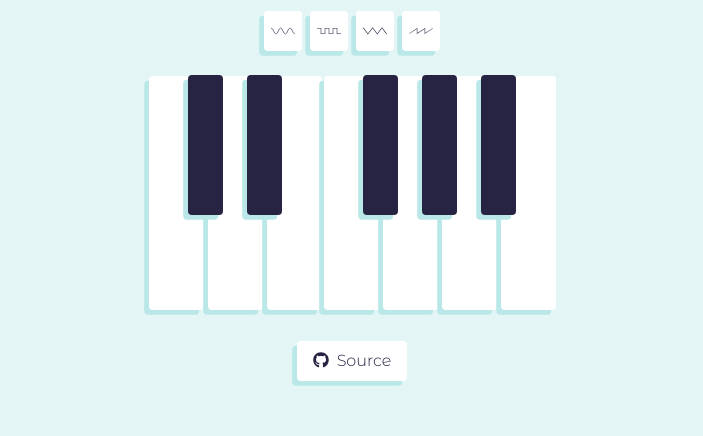
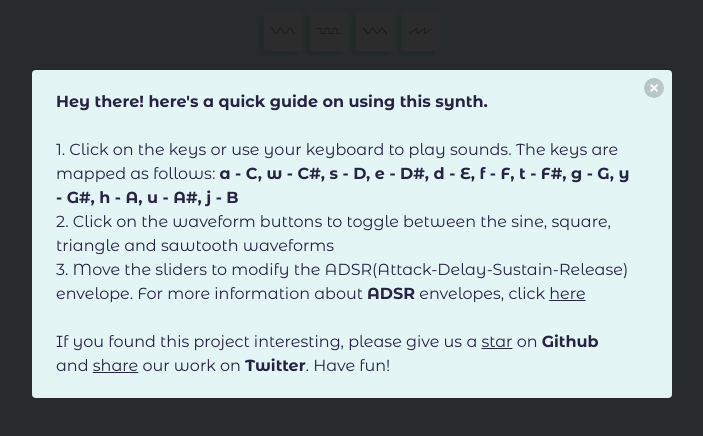
Before and after one commit to gauthammk/Virtual-Synth, a Vue app: page / in a window 1280 px wide. Shown: the part 166-602 px from the top of the page, without its empty margins (288-991 px from the left). Built offline with nearby package versions, Linux system fonts and the light colour scheme.

Commit message:
added guide and twitter intent

```diff
--- a/src/App.vue
+++ b/src/App.vue
@@ -2,7 +2,7 @@
   <div class="section is-vcentered">
     <Heading />
     <Piano />
-    <Info />
+    <Links />
   </div>
 </template>
 
@@ -10,11 +10,11 @@
 import "./../node_modules/bulma/css/bulma.css";
 import Heading from "./components/Heading";
 import Piano from "./components/Piano";
-import Info from "./components/Info";
+import Links from "./components/Links";
 
 export default {
   name: "App",
-  components: { Heading, Piano, Info },
+  components: { Heading, Piano, Links },
   methods: {},
 };
 </script>
--- a/src/components/Info.vue
+++ /dev/null
@@ -1,35 +0,0 @@
-<template>
-  <div class="mt-5 container has-text-centered">
-    <a class="button" href="https://github.com/gauthammk/Virtual-Synth">
-      <span class="is-large mr-2">
-        <i class="fab fa-github custom-text-dark"></i>
-      </span>
-      <span class="custom-text-dark custom-regular-text">Source</span>
-    </a>
-  </div>
-</template>
-
-<script>
-export default {
-  name: "Info",
-};
-</script>
-
-<style scoped>
-.button {
-  border: none;
-  box-shadow: -0.3rem 0.3rem 0 0 #bae8e8;
-}
-.button:focus {
-  border: none;
-  box-shadow: -0.3rem 0.3rem 0 0 #bae8e8;
-}
-.button:active {
-  border: none;
-  box-shadow: none;
-}
-.is-large {
-  height: 100%;
-  width: 100%;
-}
-</style>
--- /dev/null
+++ b/src/components/Links.vue
@@ -0,0 +1,99 @@
+<template>
+  <div class="mt-5 container">
+    <div class="buttons is-centered">
+      <a class="button" @click="isGuideActive = true">
+        <span class="is-large mr-2">
+          <i class="fas fa-info-circle custom-text-dark"></i>
+        </span>
+        <span class="custom-text-dark custom-regular-text">Guide</span>
+      </a>
+      <a class="button" href="https://github.com/gauthammk/Virtual-Synth">
+        <span class="is-large mr-2">
+          <i class="fab fa-github custom-text-dark"></i>
+        </span>
+        <span class="custom-text-dark custom-regular-text">Source</span>
+      </a>
+      <a class="button" :href="twitterHref">
+        <span class="is-large mr-2">
+          <i class="fab fa-twitter custom-text-dark"></i>
+        </span>
+        <span class="custom-text-dark custom-regular-text">Tweet</span>
+      </a>
+    </div>
+    <!-- Display the guide if isGuideActive is true -->
+    <div class="modal" v-bind:class="{ 'is-active': isGuideActive }">
+      <div
+        class="modal-background"
+        @click="isGuideActive = !isGuideActive"
+      ></div>
+      <div class="modal-content">
+        <div class="notification  custom-notification custom-text-dark">
+          <button
+            class="delete"
+            aria-label="close"
+            @click="isGuideActive = !isGuideActive"
+          ></button>
+          <strong>Hey there! here's a quick guide on using this synth. </strong>
+          <br /><br />
+          1. Click on the keys or use your keyboard to play sounds. The keys are
+          mapped as follows:
+          <strong
+            >a - C, w - C#, s - D, e - D#, d - E, f - F, t - F#, g - G, y - G#,
+            h - A, u - A#, j - B</strong
+          >
+          <br />
+          2. Click on the waveform buttons to toggle between the sine, square,
+          triangle and sawtooth waveforms
+          <br />
+          3. Move the sliders to modify the ADSR(Attack-Delay-Sustain-Release)
+          envelope. For more information about <strong>ADSR</strong> envelopes,
+          click
+          <a href="https://en.wikipedia.org/wiki/Envelope_(music)">here</a>
+          <br />
+          <br />If you found this project interesting, please give us a
+          <a href="">star</a> on <strong>Github</strong> and
+          <a class="twitter-share-button" :href="twitterHref">share</a>
+          our work on <strong>Twitter</strong>. Have fun!
+        </div>
+      </div>
+    </div>
+  </div>
+</template>
+
+<script>
+export default {
+  name: "Info",
+  data: function() {
+    return {
+      isGuideActive: true,
+      twitterHref:
+        "http://twitter.com/intent/tweet?text=" +
+        escape(
+          "Hey everyone, check out this virtual synth! \n\nhttps://virtual-synth.netlify.app/ \n\n#virtualsynth #music #ADSR #webdev \n\n@i_amgmk @Anannya13379222"
+        ),
+    };
+  },
+};
+</script>
+
+<style scoped>
+.button {
+  border: none;
+  box-shadow: -0.3rem 0.3rem 0 0 #bae8e8;
+}
+.button:focus {
+  border: none;
+  box-shadow: -0.3rem 0.3rem 0 0 #bae8e8;
+}
+.button:active {
+  border: none;
+  box-shadow: none;
+}
+.is-large {
+  height: 100%;
+  width: 100%;
+}
+.custom-notification {
+  background-color: #e3f6f5;
+}
+</style>
```
